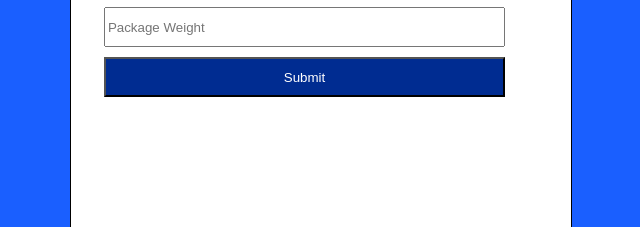
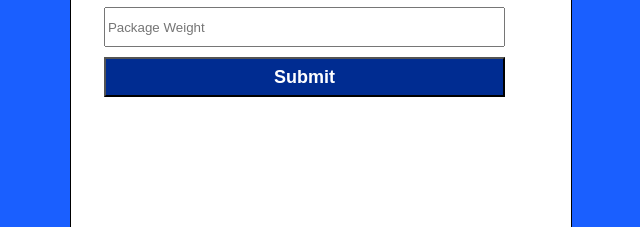
Before and after one commit to gkennedy87/shipping-calculator, a plain HTML site: page index.html in a window 1280 px wide. Shown: the part 272-499 px from the top of the page, 319-959 px from the left. Drawn offline with nearby package versions, Linux system fonts and the light colour scheme.

Commit message:
updated button styles
Added button font styles

```diff
--- a/main.css
+++ b/main.css
@@ -52,6 +52,9 @@ form {
   grid-row: 5/5;
   background-color: #002C91;
   color: white;
+  font-size: 18px;
+  font-family: sans-serif;
+  font-weight: bold;
 }
 
 #shipResult {
```
